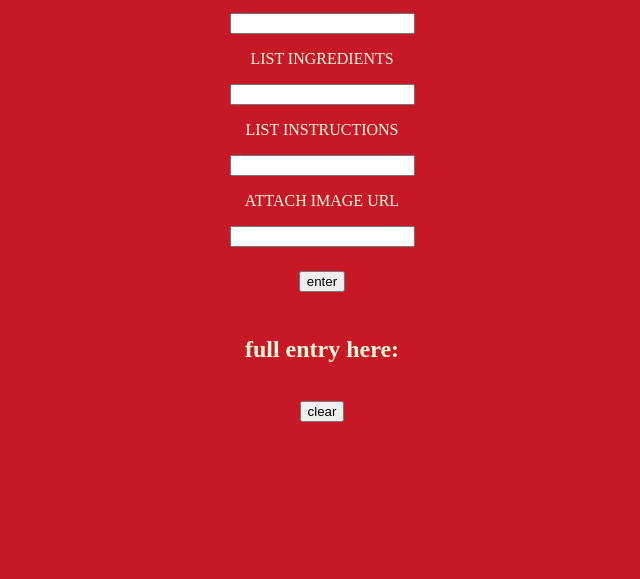
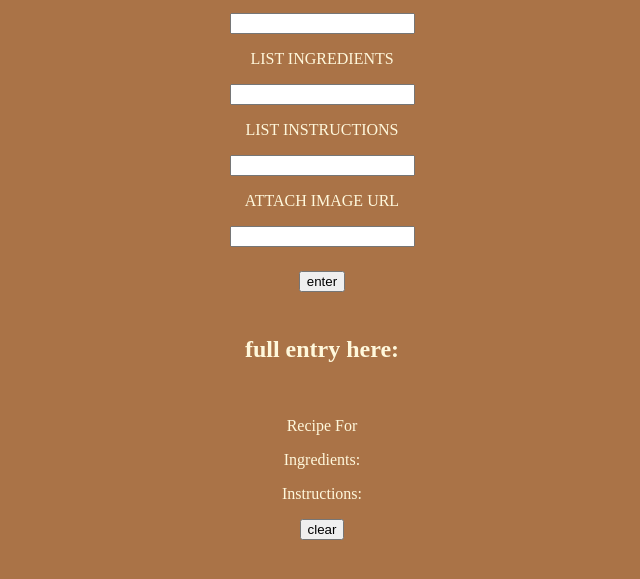
Before and after one commit to staten-island-tech/dom-manipulation-project-andreaguo, a plain HTML site: page index.html in a window 1280 px wide. Both pictures are taken after a click on the button "enter". Shown: the part 101-680 px from the top of the page, without its empty margins (318-958 px from the left). Drawn offline with Linux system fonts and the light colour scheme.

Commit message:
sdfgdsfg

```diff
--- a/index.html
+++ b/index.html
@@ -11,7 +11,7 @@
 
 <body>
     <header>
-        <h1 class= "title">submit baking ideas here:</h1>
+        <h1 class="title">submit baking ideas here:</h1>
     </header>
 
     <div id="entries">
@@ -38,6 +38,9 @@
         <button type="button" class="button" id="btn">enter</button>
     </div>
 
+    <div class="display">
+    </div>
+
     <button type="clear" id="clear">clear</button>
 
     <script src="index.js"></script> <!-- linking the javasript file -->
--- a/index.js
+++ b/index.js
@@ -3,7 +3,8 @@ const DOMSelectors = {
   button: document.getElementById("btn"),           // "Enter" button
   box: document.getElementById("entries"),          // All Entries
   imageURL: document.querySelector(`#imgInput`),      // Input image responses
-  clearButton: document.querySelector(`#clear`)     // "Reload" button
+  clearButton: document.querySelector(`#clear`),     // "Reload" button
+  display:document.querySelector(".display")
 };
 
 // function returnResponses() {
@@ -19,10 +20,21 @@ const DOMSelectors = {
 DOMSelectors.button.addEventListener("click", function () {
   let input = document.querySelectorAll(`#input`);
   let inputs = Array.from(input);
-  inputs.forEach((element) => {
-    input.insertAdjacentHTML("beforeend", `<p> ${element} </p>`);
-    input.value = "";
-  })
+  const recipe = {};
+  recipe.name = inputs[0].value;
+  recipe.ingredients = inputs[1].value;
+  recipe.instructions = inputs[2].value;
+  DOMSelectors.display.insertAdjacentHTML("beforeend", `<p> Recipe For ${recipe.name}</p>`);
+  DOMSelectors.display.insertAdjacentHTML("beforeend", `<p> Ingredients:
+  ${recipe.ingredients}</p>`);
+  DOMSelectors.display.insertAdjacentHTML("beforeend", `<p> Instructions:
+  ${recipe.instructions}</p>`);
+  console.log(inputs)
+  input.value = "";
+  /* inputs.forEach((element) => {
+    DOMSelectors.display.insertAdjacentHTML("beforeend", `<p> ${element.value} </p>`);
+
+  }) */
   /* DOMSelectors.allInputsArray.forEach((input) => {
     console.log(input)
       DOMSelectors.box.insertAdjacentHTML("beforeend", `<p> ${input}</p>`);
--- a/style.css
+++ b/style.css
@@ -1,10 +1,10 @@
-body{
-    background-color: rgb(199, 24, 39);
+body {
+    background-color: rgb(170, 115, 71);
     font-size: 2vh;
     color: cornsilk;
     text-align: center;
 }
 
-.button{
+.button {
     margin: 3vh;
 }
```
